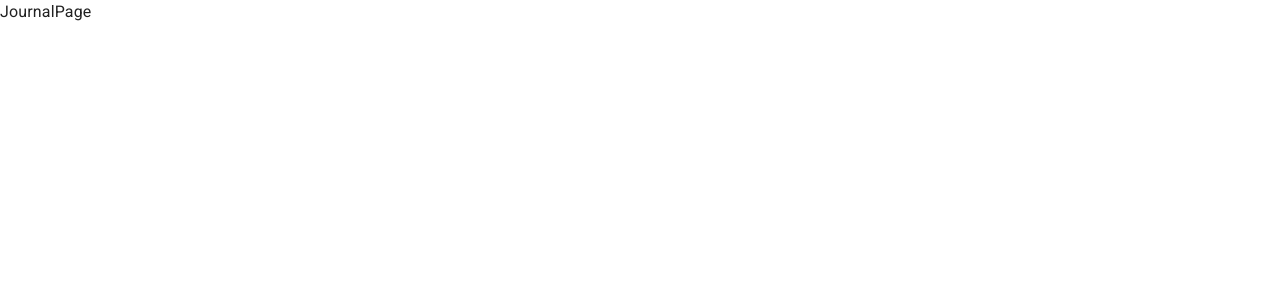
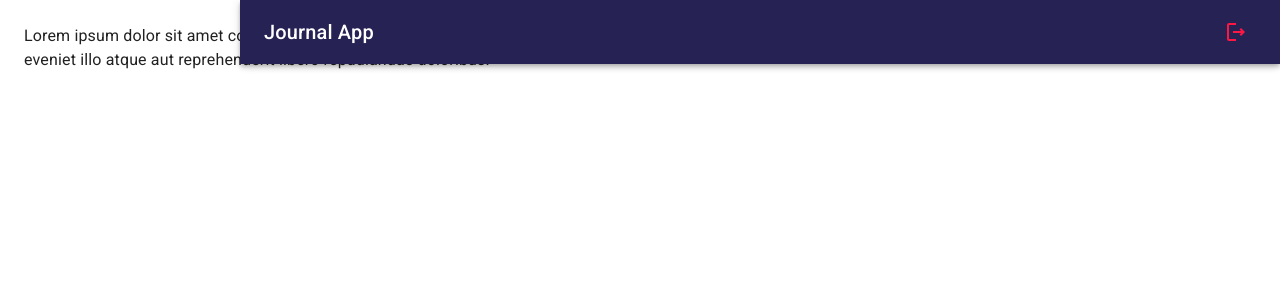
Before and after one commit to aristizabaru/react-de-cero-a-experto-JOURNAL-APP, a React (Vite) app: page / in a window 1280 px wide. Shown: the top 300 px of the page. Built offline with nearby package versions, Linux system fonts and the light colour scheme.

Commit message:
feat (JournalPage.jsx): se implementa un texto para su visualización inicial
Se hace a modo de test

```diff
--- a/src/modules/journal/pages/JournalPage.jsx
+++ b/src/modules/journal/pages/JournalPage.jsx
@@ -1,5 +1,10 @@
+import { Typography } from '@mui/material';
+import { JournalLayout } from "../layout/JournalLayout";
+
 export const JournalPage = () => {
     return (
-        <div>JournalPage</div>
+        <JournalLayout>
+            <Typography>Lorem ipsum dolor sit amet consectetur adipisicing elit. Quasi, odio consequatur nesciunt cumque vero enim earum labore voluptatem pariatur sint dicta obcaecati eveniet illo atque aut reprehenderit libero repudiandae doloribus.</Typography>
+        </JournalLayout>
     );
 };
```
